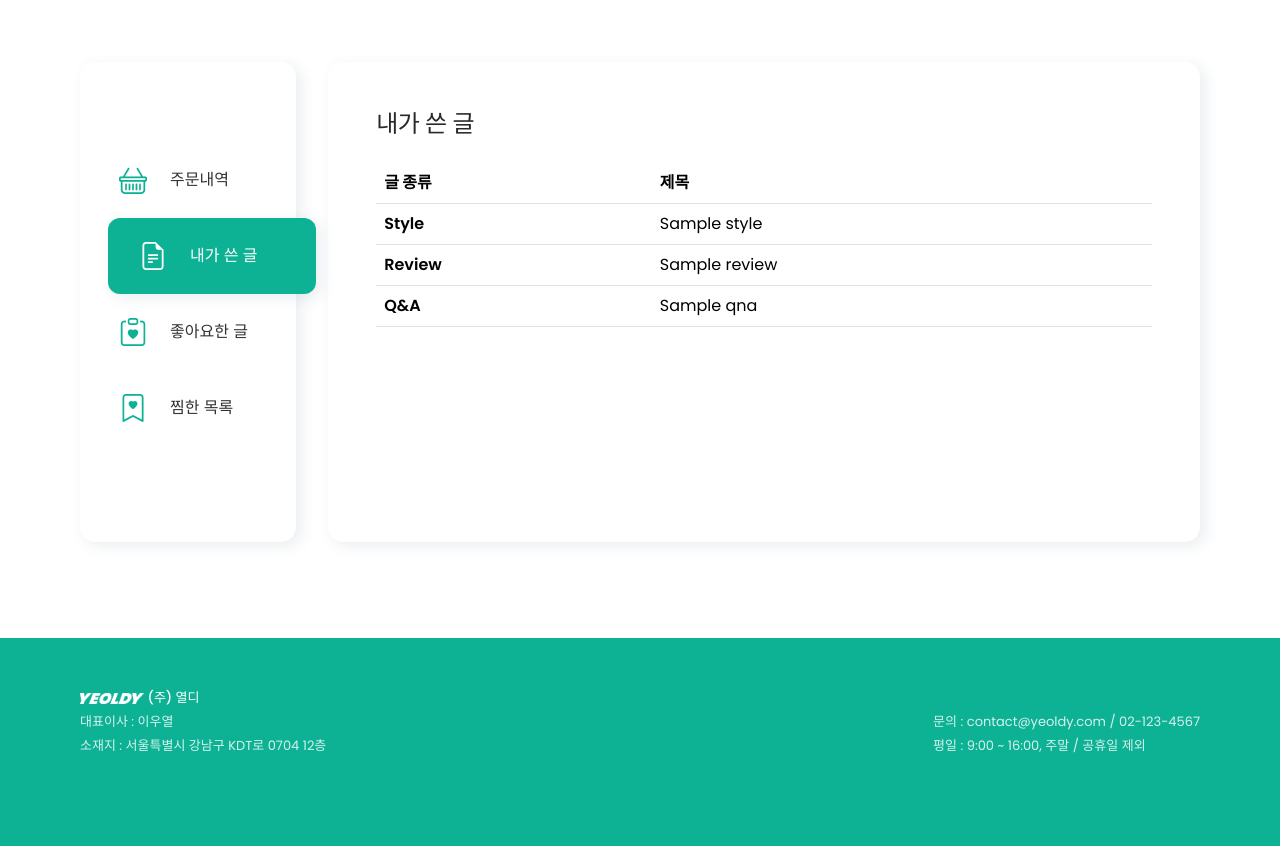
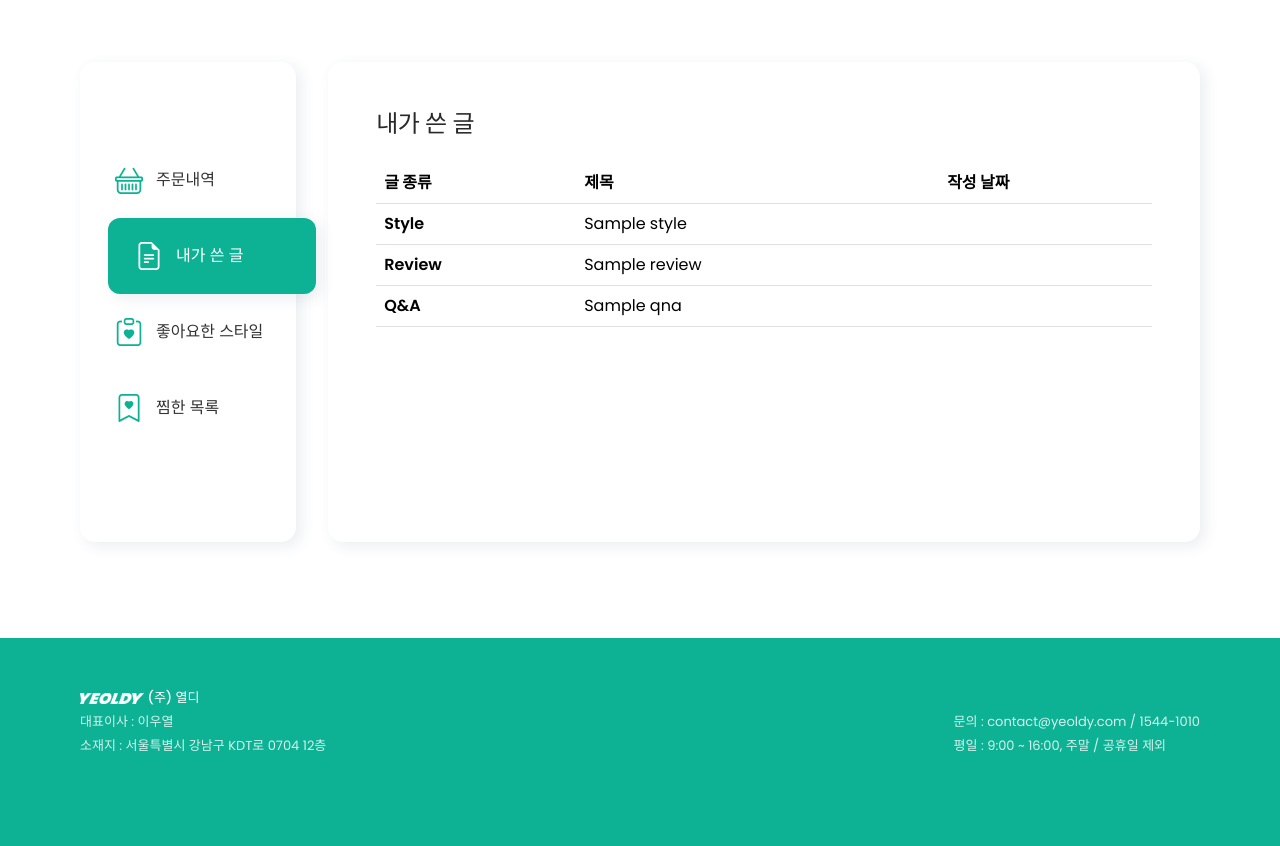
Before and after one commit to SeBin-Kwon/YEOLDY, a Django app: page /accounts/mypage/1/ in a window 1280 px wide, after a click on "내가 쓴 글". Shown: the part 560-1406 px from the top of the page. Run offline with Django 3.2, Linux system fonts and the light colour scheme; a user stored in the database is signed in; tables that the repository leaves empty hold one stand-in row (values such as "Sample post"); grey boxes marked "Sample" are stand-in pictures; some libraries are stand-ins or nearby versions.

Commit message:
design : 장바구니 뱃지 및 전체적인 디자인 수정 [권세빈]

```diff
--- a/accounts/templates/accounts/mypage.html
+++ b/accounts/templates/accounts/mypage.html
@@ -96,7 +96,7 @@
           <li class="list">
             <a href="#tab3" class="btns">
               <span class="icon"><i class="bi bi-clipboard-heart"></i></span>
-              <span class="text">좋아요한 글</span>
+              <span class="text">좋아요한 스타일</span>
             </a>
           </li>
           <li class="list">
@@ -134,6 +134,7 @@
                 <tr>
                   <th scope="col">글 종류</th>
                   <th scope="col">제목</th>
+                  <th scope="col">작성 날짜</th>
                 </tr>
               </thead>
               <tbody>
@@ -141,6 +142,7 @@
                 <tr>
                   <th scope="row">Style</th>
                     <td><a class="links" href="{% url 'style:detail' style.pk %}">{{ style.title }}</a></td>
+                    <td></td>
                 </tr>
                 {% endfor %}
                 {% for review in my_review %}
@@ -148,6 +150,7 @@
                   <th scope="row">Review</th>
                   <td><a class="links" href="{% url 'products:detail' review.product_id %}">
                     {{ review.title }}</a></td>
+                    <td></td>
                 </tr>
                 {% endfor %}
                 {% for qna in my_qna %}
@@ -155,11 +158,13 @@
                   <tr>
                       <th scope="row">Q&A</th>
                       <td><a class="links" href="{% url 'products:detail' qna.Product_id %}">{{ qna.title }}</a></td>
+                      <td></td>
                   </tr>
                 {% else %}
                   <tr>
                       <th scope="row">Q&A</th>
                       <td><a class="links" href="{% url 'community:qna_detail' qna.id %}">{{ qna.title }}</a></td>
+                      <td></td>
                   </tr>
                   {% endif %}
                 {% endfor %}
--- a/static/css/accounts_mypage.css
+++ b/static/css/accounts_mypage.css
@@ -131,6 +131,7 @@ table tbody tr td a:hover {
   .base-div{
     min-height: 800px !important;
   }
+
   /* .mypage-btn .btn {
     --bs-btn-font-size: 12px !important;
   } */
@@ -210,8 +211,8 @@ table tbody tr td a:hover {
   border-radius: 10px;
   font-size: 1.75rem;
   line-height: 45px;
-  margin: 0 7px;
   border: 6px solid transparent;
+  border-right: 0;
   transition: 0.4s;
   color:#0DB295;
 }
--- a/static/css/style_index.css
+++ b/static/css/style_index.css
@@ -65,7 +65,6 @@
   justify-content: space-between;
   font-size: 22px;
   font-weight: 400;
-  z-index: 999;
   margin: 0;
 }
 
--- a/static/javascript/mypage_sidemenu.js
+++ b/static/javascript/mypage_sidemenu.js
@@ -1,6 +1,7 @@
 window.onresize = function() {
   const width = window.innerWidth;
   let nav = document.getElementById('nav');
+  const text = document.querySelector('text');
   // const height = window.innerHeight;
 
   console.log(width);
--- a/templates/base.html
+++ b/templates/base.html
@@ -129,7 +129,7 @@
         <p>대표이사 : 이우열<br>
           소재지 : 서울특별시 강남구 KDT로 0704 12층</p>
         <p>
-          문의 : contact@yeoldy.com / 02-123-4567<br>
+          문의 : contact@yeoldy.com / 1544-1010<br>
           평일 : 9:00 ~ 16:00, 주말 / 공휴일 제외</p>
       </div>
     </footer>
--- a/templates/main.html
+++ b/templates/main.html
@@ -96,7 +96,9 @@
         </li>
         <li>
           <a href="{% url 'cart:cart_detail' %}">
-            <i class="bi bi-cart"></i>
+            <i class="bi bi-cart position-relative"><span class="position-absolute translate-middle badge rounded-pill top-0 start-100 text-center" style="--bs-badge-font-size: 0.55rem !important; font-weight:500; background-color: #0DB295;">
+              {{ user.cartitem_set.all.count }}
+            </span></i>
           </a>
         </li>
         {% if user.is_authenticated %}
@@ -495,7 +497,7 @@
         <p>대표이사 : 이우열<br>
           소재지 : 서울특별시 강남구 KDT로 0704 12층</p>
         <p>
-          문의 : contact@yeoldy.com / 02-123-4567<br>
+          문의 : contact@yeoldy.com / 1544-1010<br>
           평일 : 9:00 ~ 16:00, 주말 / 공휴일 제외</p>
       </div>
     </footer>
```
Also changed, not shown: static/css/main_product_list.css (+6 -6 lines).
